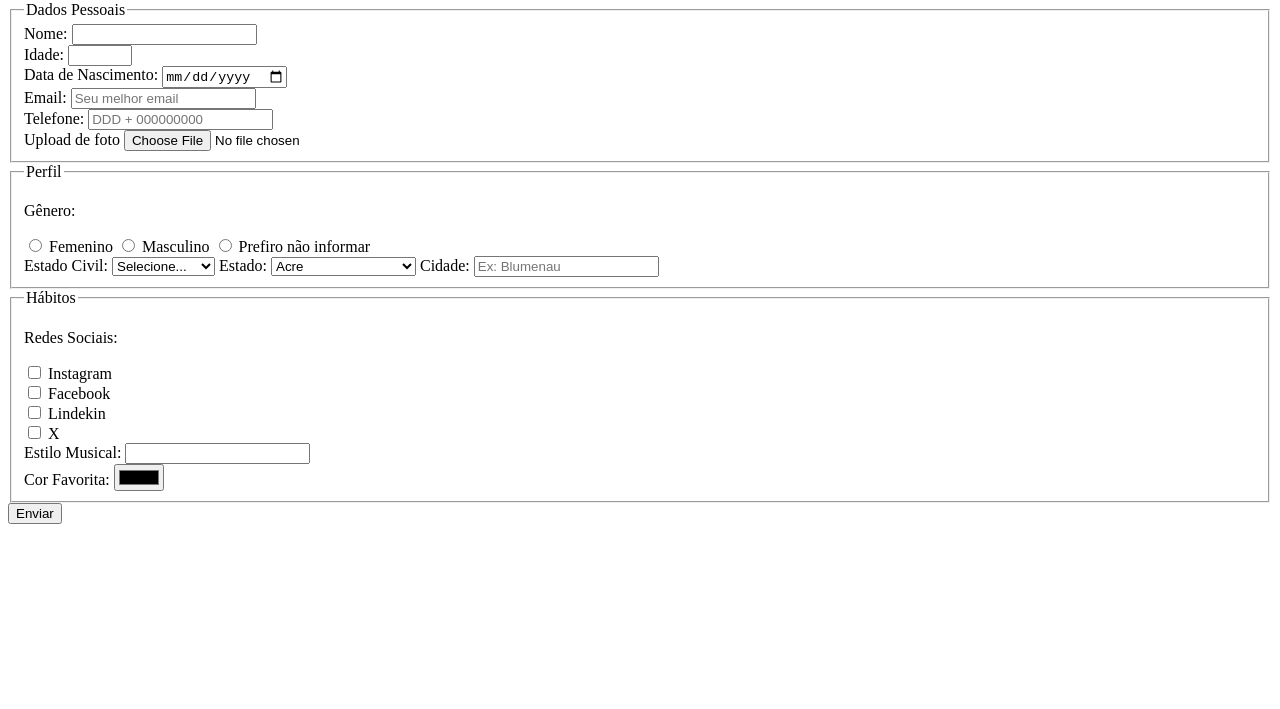
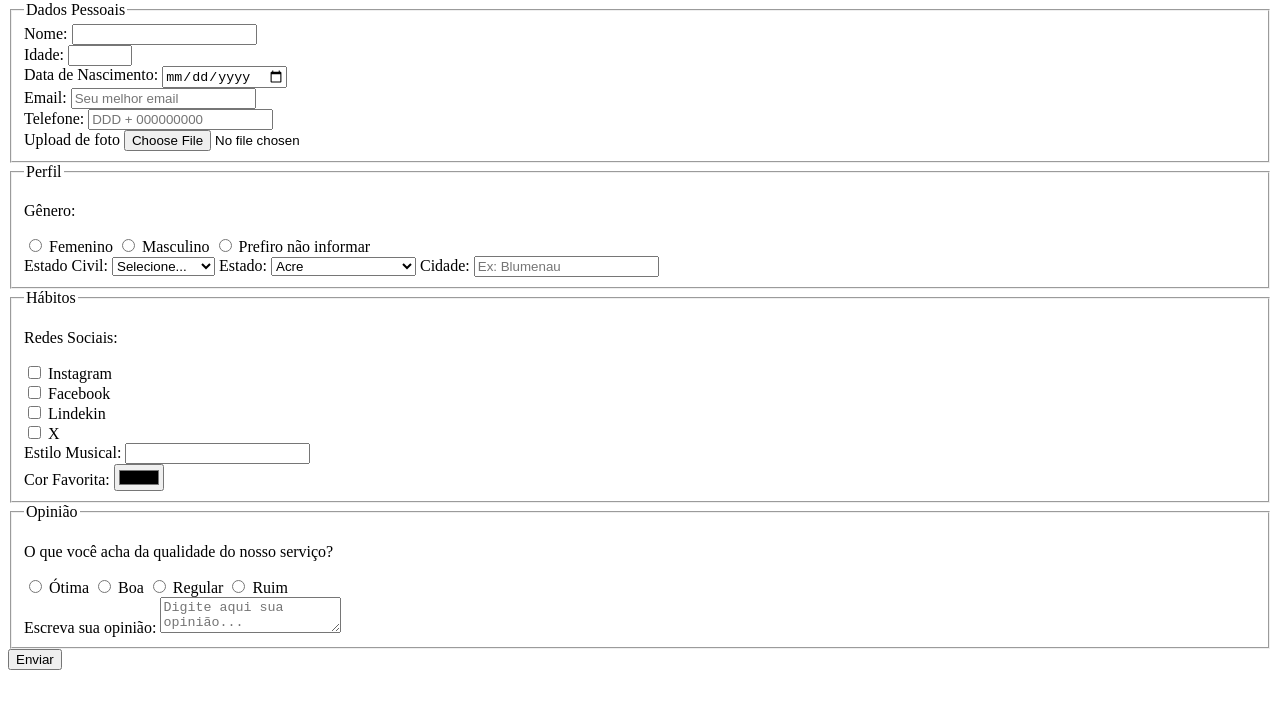
Before and after one commit to VitoriamColombo/formulario-culturama, a plain HTML site: page index.html in a window 1280 px wide. Shown: the part 79-788 px from the top of the page. Drawn offline with Linux system fonts and the light colour scheme.

Commit message:
Adiciona opiniao

```diff
--- a/index.html
+++ b/index.html
@@ -125,6 +125,26 @@
                 <input type="color" id="favoriteColor" name="userFavoriteColor">
             </fieldset>
 
+            <!--Opinião-->
+            <fieldset>
+                <legend>Opinião</legend>
+                <p>O que você acha da qualidade do nosso serviço?</p>
+                <input type="radio" id="otimo" name="userServiceOpinion" value="otimo">
+                <label for="otimo">Ótima</label>
+
+                <input type="radio" id="boa" name="userServiceOpinion" value="boa">
+                <label for="boa">Boa</label>
+
+                <input type="radio" id="regular" name="userServiceOpinion" value="regular">
+                <label for="regular">Regular</label>
+
+                <input type="radio" id="ruim" name="userServiceOpinion" value="ruim">
+                <label for="ruim">Ruim</label>
+                <br>
+
+                <label for="comment">Escreva sua opinião:</label>
+                <textarea id="comment" name="userComment" placeholder="Digite aqui sua opinião..."></textarea>
+            </fieldset>
             <button type="submit">Enviar</button>
         </form>
     </section>
```
